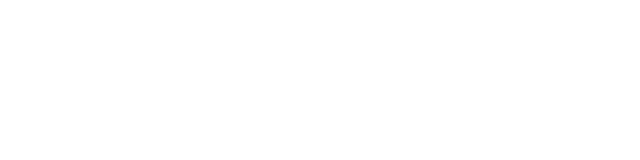
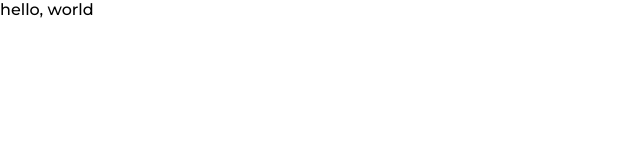
Before and after one commit to AlexanderInsulin/RBL, a React (Create React App) app: page / in a window 1280 px wide. Shown: the top 160 px of the page, without its empty margins (0-640 px from the left). Built offline with nearby package versions, Linux system fonts and the light colour scheme.

Commit message:
Setup react router.

```diff
--- a/src/App.js
+++ b/src/App.js
@@ -1,6 +1,12 @@
 // @flow
 import React, { Component } from "react";
+import { BrowserRouter as Router, Route } from "react-router-dom";
+import { MainPage } from "./pages";
 
-const App = () => <div />;
+const App = () => (
+  <Router>
+    <Route exact path="/" component={MainPage} />
+  </Router>
+);
 
 export default App;
--- a/src/pages/MainPage.js
+++ b/src/pages/MainPage.js
@@ -1,6 +1,6 @@
 // @flow
 import React from "react";
 
-const MainPage = () => <div />;
+const MainPage = () => <div>hello, world</div>;
 
 export default MainPage;
```
